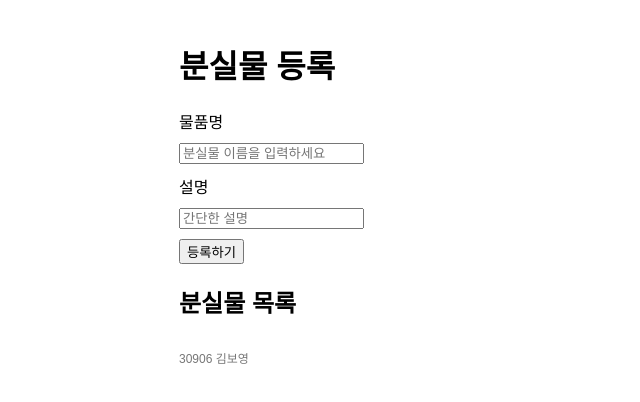
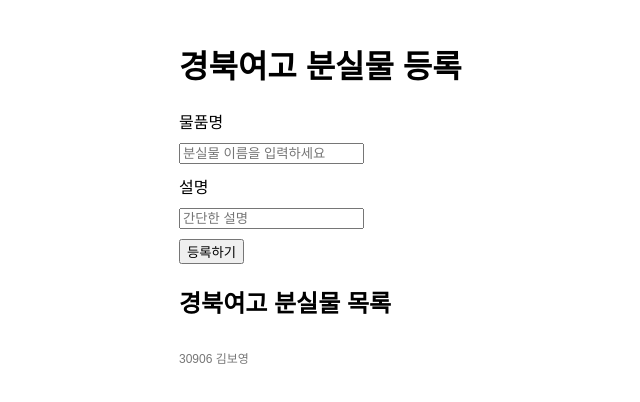
Before and after one commit to MESIL9/lost_item, a plain HTML site: page index.html in a window 1280 px wide. Shown: the whole page, without its empty margins (161-801 px from the left). Drawn offline with Linux system fonts and the light colour scheme.

Commit message:
Update index.html

```diff
--- a/index.html
+++ b/index.html
@@ -16,7 +16,7 @@
   </style>
 </head>
 <body>
-  <h1>분실물 등록</h1>
+  <h1>경북여고 분실물 등록</h1>
   <label for="itemName">물품명</label>
   <input type="text" id="itemName" placeholder="분실물 이름을 입력하세요" />
 
@@ -25,7 +25,7 @@
 
   <button onclick="addLostItem()">등록하기</button>
 
-  <h2>분실물 목록</h2>
+  <h2>경북여고 분실물 목록</h2>
   <ul id="lostList"></ul>
 
   <script>
```
